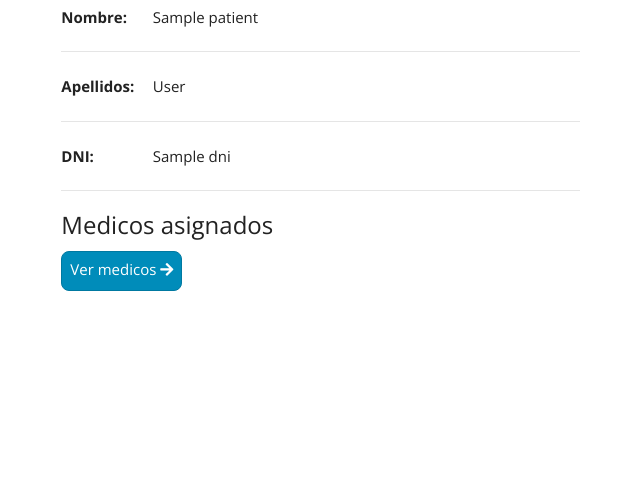
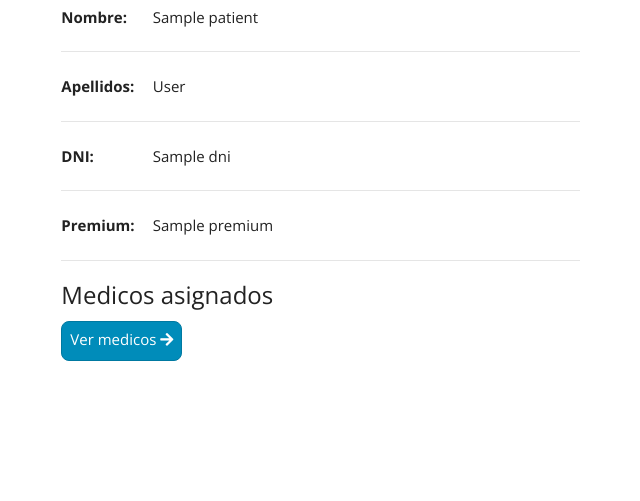
Before and after one commit to BBDD-ETSIT/P4_ODM_FLASK_BDNR, a Flask app: template flaskr/templates/show.html in a window 1280 px wide. Shown: the part 219-720 px from the top of the page, without its empty margins (197-837 px from the left). Run offline with Flask 2, Linux system fonts and the light colour scheme; the template is opened without the code that fills it: most values are stand-ins (such as "Sample title", 1, 10 or a date in 2020); some libraries are stand-ins or nearby versions.

Commit message:
new version

```diff
--- a/flaskr/templates/show.html
+++ b/flaskr/templates/show.html
@@ -87,6 +87,15 @@
                   {% endif %}
                 </div>
               </div>
+              {% if patient.premium %}
+                <hr>
+                <div class="form-group row">
+                  <label class="col-sm-2 col-form-label"><b>Premium:</b></label>
+                  <div class="col-sm-10">
+                      <input type="text" readonly="" class="form-control-plaintext" value="{{ patient.premium }}">
+                  </div>
+                </div>
+              {% endif %}
               <hr>
 
 
```
